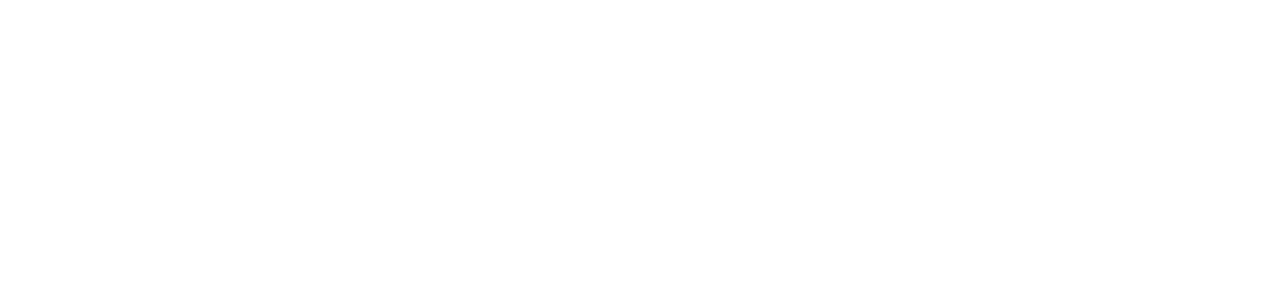
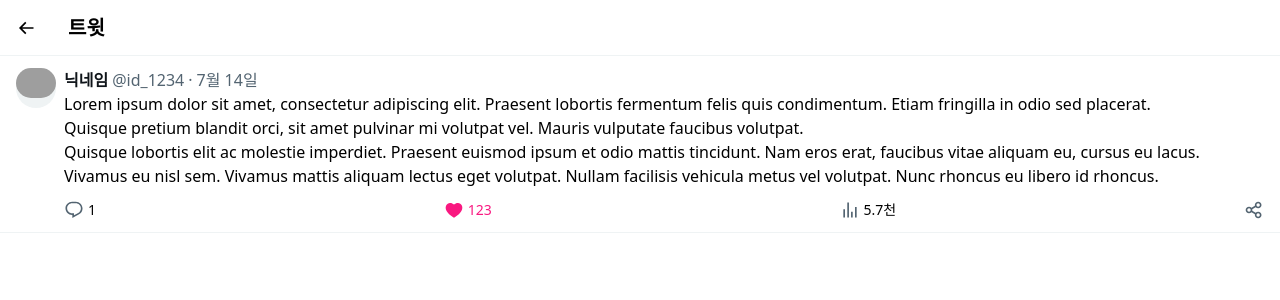
Before and after one commit to rwajm/twitter-project-frontend, a React (Create React App) app: page /1/tweets/1 in a window 1280 px wide. Before the commit this address had no page. Shown: the top 300 px of the page. Built offline with nearby package versions, Linux system fonts and the light colour scheme; no server answers; grey boxes are pictures that could not be loaded.

Commit message:
트윗 페이지 구현, 트윗 컴포넌트 기능구현, 이외 자잘한 수정

```diff
--- a/package.json
+++ b/package.json
@@ -7,11 +7,14 @@
     "@testing-library/react": "^13.4.0",
     "@testing-library/user-event": "^13.5.0",
     "axios": "^1.7.7",
+    "lodash": "^4.17.21",
     "react": "^18.3.1",
     "react-dom": "^18.3.1",
+    "react-hook-form": "^7.53.0",
     "react-lines-ellipsis": "^0.15.4",
     "react-router-dom": "^6.24.0",
     "react-scripts": "5.0.1",
+    "tailwind-scrollbar-hide": "^1.1.7",
     "web-vitals": "^2.1.4"
   },
   "scripts": {
--- a/src/App.jsx
+++ b/src/App.jsx
@@ -17,7 +17,7 @@
         <Route path='home' element={<HomePage />} />
         <Route path='compose/post' element={<ComposePage />} />
         <Route path='/:userId' element={<UserPage />} />
-        <Route path='/:userId/status/:tweetId' element={<TweetPage />} />
+        <Route path='/:userId/tweets/:tweetId' element={<TweetPage />} />
       </Routes>
     </BrowserRouter>
   );
--- a/src/components/Tweet.jsx
+++ b/src/components/Tweet.jsx
@@ -7,60 +7,67 @@
 //context api로 로그인 정보
 const loggedUser = { id: 'a' };
 
-const dummy =
-{
-  id: 1,
-  date: '2024-07-14T10:25:18.000Z',
-  userId: 'id_1234',
-  userName: '닉네임',
-  userProfile: 'https://pbs.twimg.com/profile_images/1519473997263810560/5OiJhV9h_400x400.jpg',
-  text: "Lorem ipsum dolor sit amet, consectetur adipiscing elit. Praesent lobortis fermentum felis quis condimentum. Etiam fringilla in odio sed placerat.\r\nQuisque pretium blandit orci, sit amet pulvinar mi volutpat vel. Mauris vulputate faucibus volutpat.\r\nQuisque lobortis elit ac molestie imperdiet. Praesent euismod ipsum et odio mattis tincidunt. Nam eros erat, faucibus vitae aliquam eu, cursus eu lacus.\r\nVivamus eu nisl sem. Vivamus mattis aliquam lectus eget volutpat. Nullam facilisis vehicula metus vel volutpat. Nunc rhoncus eu libero id rhoncus.",
-  likeData: true
-};
-
 const Tweet = ({
     tweetId,
+    date,
     userId,
     userName,
     userProfile,
-    date,
     text,
     // images,
-    mentions,
-    //retweet,
-    likes,
-    views,
-    prevTweet,
+    // mentions,
+    // retweet,
+    // likes,
+    // views,
+    // prevTweet,
     likeData,
 }) => {
 
     const location = useLocation();
     const navigate = useNavigate();
 
-    // 더보기 버튼(다른 방법이 있을까?)
+    const tweetRef = useRef(null);
     const textRef = useRef(null);
 
-    const [more, setMore] = useState(false);
+    const [isOverflowing, setIsOverflowing] = useState(false);
     const [liked, setLiked] = useState(false);
 
+    // 타임라인에서 트윗 카드 클릭 구현
+    useEffect(() => {
+        function gotoTweet() {
+            // console.log('article clicked');
+            navigate(`/${userId}/tweets/${tweetId}`);
+        }
+
+        const regex = /\/[A-Za-z0-9]+\/[A-Za-z]+\/[0-9]+/i;
+        if (!regex.test(location.pathname)) {
+            console.log(location.pathname);
+            tweetRef.current.addEventListener('click', gotoTweet);
+        }
+    }, [location.pathname, userId, tweetId, navigate]);
+
     // 더보기 버튼 구현
-    const regex = /^[a-zA-Z0-9_]{4,15}\/tweets\/1234$/i;
+    const checkOverflowing = () => {
+        const tweet = textRef.current;
+
+        setIsOverflowing(tweet.scrollHeight > tweet.clientHeight);
+    };
 
     useEffect(() => {
-        if (regex.test(location.pathname)) checkText();
-    }, [location.pathname]);
+        checkOverflowing();
+    }, []);
 
-    // 좋아요 버튼 구현
+    // 좋아요 버튼 구현; 의존성 문제 추후 확인
     useEffect(() => {
         setLiked(likeData);
-    }, [liked]);
+    }, [liked, likeData]);
 
     // // 임시 핸들러
     // const likeHandler = (e) => {
     //     setLiked(liked ? false : true);
     // }
 
-    const likeHandler = (e) => {
+    const likeHandler = async (e) => {
 
         const likeInfo = {
             tweetId: tweetId,
@@ -69,35 +76,36 @@
 
         // {tweetId}/like 라우터로 데이터 보냄
         if (liked) {
-            axios.delete(`${tweetId}/like`, likeInfo)
+            axios.delete(`tweets/${tweetId}/like`, likeInfo)
                 .then((res) => {
                     // 마음에 들어요 취소 성공 코드 200을 받으면 표시
                     if (res.status === 200) {
                         setLiked(false);
                     }
                     if (res.status === 404) {
-                    return;
+                        alert("없어요");
                     }
+                })
+                .catch((err) => {
+                    alert("좋아요 취소 요청 실패");
                 });
         } else {
-            axios.post(`${tweetId}/like`, likeInfo)
+            axios.post(`tweets/${tweetId}/like`, likeInfo)
                 .then((res) => {
+                    console.log(res);
                     // 마음에 들어요 저장 성공 코드 200을 받으면 표시
                     if (res.status === 200) {
                         setLiked(true);
                     }
+                    if (res.status === 404) {
+                        alert("없어요");
+                    }
+                })
+                .catch((err) => {
+                    alert("좋아요 요청 실패");
                 });
         }
     }
-
-    const checkText = () => {
-        const tweetContainer = textRef.current;
-        const tweetSpan = tweetContainer.firstElementChild;
-
-        if (tweetSpan.scrollHeight > tweetContainer.clientHeight) {
-            setMore(true);
-        }
-    };
 
     // 트윗 작성 후 경과시간
     const checkElapsedTime = (date) => {
@@ -125,18 +133,13 @@
         }
     }
 
-    function gotoTweet() {
-        console.log('article clicked');
-        navigate(`/${userId}/status/${tweetId}`);
-    }
-
     return (
         <div className='relative w-full'>
-            <div role='tweet' className="tweet flex-row justify-start pt-3 border-solid border-b-[1px] border-b-tlightgray w-full m-0 p-0" onClick={gotoTweet}>
+            <div ref={tweetRef} className="tweet flex-row justify-start pt-3 border-solid border-b-[1px] border-b-tlightgray w-full m-0 p-0">
                 <article className="px-4">
                     <div className="flex w-[100%-2rem]">
                         <div className='flex-none mr-2'>
-                            <Link to={`/${userId}`} onClick={(event)=>event.stopPropagation()}>
+                            <Link to={`/${userId}`} onClick={(e) => e.stopPropagation()}>
                                 <div className='relative profile bg-tlightgray'>
                                     <div className='absolute duration-200 size-10 hover:bg-opacity-15 hover:bg-black' />
                                     <div className="size-10">
@@ -152,14 +155,14 @@
                         <div className="flex flex-col items-start flex-grow flex-shrink pb-3">
                             <div className='flex flex-wrap'>
                                 <div className='pr-1 overflow-hidden text-nowrap text-tblack'>
-                                    <Link to={`/${userId}`} className='font-bold hover:underline' onClick={(event)=>event.stopPropagation()}>
+                                    <Link to={`/${userId}`} className='font-bold hover:underline' onClick={(e) => e.stopPropagation()}>
                                         {userName}
                                     </Link>
                                 </div>
                                 <div className='text-tdarkgray'>
                                     <div className='flex'>
                                         <div className='flex-1 overflow-hidden'>
-                                            <Link to={`/${userId}`} className='hover:no-underline'  onClick={(event)=>event.stopPropagation()}>
+                                            <Link to={`/${userId}`} className='hover:no-underline' onClick={(e) => e.stopPropagation()}>
                                                 <div
                                                 //화면을 극단적으로 줄였을 때의 반응 컨트롤을 위함... 추후 손보기
                                                 //트윗 반응바도 함께 편집
@@ -180,21 +183,21 @@
                                     </div>
                                 </div>
                             </div>
-                            <div className="text-left" ref={textRef}>
-                                <span className="text-left break-all whitespace-pre-wrap pointer-events-auto text-ellipsis line-clamp-10 z-1">
+                            <div className="text-left">
+                                <span ref={textRef} className={`text-left break-all whitespace-pre-wrap pointer-events-auto ${location.pathname === "/home" ? "text-ellipsis line-clamp-10" : ""} z-1`}>
                                     {text}
                                 </span>
-                                {more && (
-                                    <Link to={`/${userId}/status/${tweetId}`} className="text-tblue hover:underline"  onClick={(event)=>event.stopPropagation()}>
+                                {isOverflowing && (
+                                    <Link to={`/${userId}/status/${tweetId}`} className="text-tblue hover:underline" onClick={(e) => e.stopPropagation()}>
                                         더 보기
                                     </Link >
                                 )}
                             </div>
-                            <div role='reactionBar' className='flex justify-between w-full h-5 gap-1 mt-3'>
+                            <div className='flex justify-between w-full h-5 gap-1 mt-3'>
                                 <div role='button' className='button blue'>
                                     <div>
                                         {/*웹 트위터에서는 link가 아니다? 버튼으로 어떻게 할 수 있을지 고민*/}
-                                        <Link to={'/compose/post'} state={{ mentionTo: tweetId }} className='flex flex-row items-center' onClick={(event)=>event.stopPropagation()}>
+                                        <Link to={'/compose/post'} state={{ mentionTo: tweetId }} className='flex flex-row items-center' onClick={(e) => e.stopPropagation()}>
                                             <div className="m-[-8px] button-effect">
                                                 <svg viewBox="0 0 24 24" className="size-5 fill-tdarkgray">
                                                     <path d="M1.751 10c0-4.42 3.584-8 8.005-8h4.366c4.49 0 8.129 3.64 8.129 8.13 0 2.96-1.607 5.68-4.196 7.11l-8.054 4.46v-3.69h-.067c-4.49.1-8.183-3.51-8.183-8.01zm8.005-6c-3.317 0-6.005 2.69-6.005 6 0 3.37 2.77 6.08 6.138 6.01l.351-.01h1.761v2.3l5.087-2.81c1.951-1.08 3.163-3.13 3.163-5.36 0-3.39-2.744-6.13-6.129-6.13H9.756z" />
@@ -205,17 +208,17 @@
                                     </div>
                                 </div>
                                 <div role='button' className='button red'>
-                                    <button className="flex flex-row items-center" onClick={(event)=>{event.stopPropagation();likeHandler();}} >
+                                    <button className="flex flex-row items-center" onClick={(e) => { e.stopPropagation(); likeHandler(); }} >
                                         <div className="m-[-8px] button-effect">
-                                            <svg viewBox="0 0 24 24" className={`size-5 fill-tdarkgray ${liked ? "fill-tred" : null}`}>
+                                            <svg viewBox="0 0 24 24" className={`size-5 fill-tdarkgray ${liked ? "fill-tpink" : null}`}>
                                                 <path d={liked ? ("M20.884 13.19c-1.351 2.48-4.001 5.12-8.379 7.67l-.503.3-.504-.3c-4.379-2.55-7.029-5.19-8.382-7.67-1.36-2.5-1.41-4.86-.514-6.67.887-1.79 2.647-2.91 4.601-3.01 1.651-.09 3.368.56 4.798 2.01 1.429-1.45 3.146-2.1 4.796-2.01 1.954.1 3.714 1.22 4.601 3.01.896 1.81.846 4.17-.514 6.67z") : ("M16.697 5.5c-1.222-.06-2.679.51-3.89 2.16l-.805 1.09-.806-1.09C9.984 6.01 8.526 5.44 7.304 5.5c-1.243.07-2.349.78-2.91 1.91-.552 1.12-.633 2.78.479 4.82 1.074 1.97 3.257 4.27 7.129 6.61 3.87-2.34 6.052-4.64 7.126-6.61 1.111-2.04 1.03-3.7.477-4.82-.561-1.13-1.666-1.84-2.908-1.91zm4.187 7.69c-1.351 2.48-4.001 5.12-8.379 7.67l-.503.3-.504-.3c-4.379-2.55-7.029-5.19-8.382-7.67-1.36-2.5-1.41-4.86-.514-6.67.887-1.79 2.647-2.91 4.601-3.01 1.651-.09 3.368.56 4.798 2.01 1.429-1.45 3.146-2.1 4.796-2.01 1.954.1 3.714 1.22 4.601 3.01.896 1.81.846 4.17-.514 6.67z")} />
                                             </svg>
                                         </div>
-                                        <span className={`px-1 text-sm ${liked ? "text-tred" : null} `}>123</span>
+                                        <span className={`px-1 text-sm ${liked ? "text-tpink" : null} `}>123</span>
                                     </button>
                                 </div>
                                 <div role='button' className='button blue'>
-                                    <Link aria-label="5784 조회수" className='flex flex-row items-center' onClick={(event)=>event.stopPropagation()}>
+                                    <Link aria-label="5784 조회수" className='flex flex-row items-center' onClick={(e) => e.stopPropagation()}>
                                         <div className="m-[-8px] button-effect">
                                             <svg viewBox="0 0 24 24" className='size-5 fill-tdarkgray'>
                                                 <path d="M8.75 21V3h2v18h-2zM18 21V8.5h2V21h-2zM4 21l.004-10h2L6 21H4zm9.248 0v-7h2v7h-2z" />
--- a/src/index.css
+++ b/src/index.css
@@ -10,6 +10,7 @@
     a, button {
         @apply relative pointer-events-auto z-1
     }
+
 }
 
 @layer components {
@@ -48,11 +49,11 @@
         }
 
         svg {
-            @apply fill-tred
+            @apply fill-tpink
         }
 
         span {
-            @apply text-tred
+            @apply text-tpink
         }
     }
 
--- a/src/pages/HomePage.jsx
+++ b/src/pages/HomePage.jsx
@@ -1,5 +1,4 @@
 import Header from "components/Home/Header";
-import TopBar from "components/Home/TopBar";
 import Content from "components/Content";
 import TabBar from "components/Home/TabBar";
 
@@ -7,8 +6,11 @@
   return (
     <>
       <div>
+        <div className="fixed flex flex-row top-0 items-center justify-center w-full h-14 bg-white/85 backdrop-blur-md border-solid border-b-[1px] border-b-tlightgray z-50 select-none" aria-hidden="true" draggable="false">
+          <img alt="Twitout" src="/logo192.png" className="pointer-events-none select-none size-8" draggable="false" role="presentation" />
+        </div>
+        {/** 글쓰기 버튼 컴포넌트로 분리하여 기능 구현 */}
         <TabBar />
-        <TopBar />
       </div>
       <div className="flex flex-col items-center w-full">
         <div className="w-full max-w-2xl border-solid border-tlightgray border-[1px]">
--- a/src/pages/TweetPage.jsx
+++ b/src/pages/TweetPage.jsx
@@ -0,0 +1,63 @@
+import { useEffect, useState } from "react";
+import { useLocation } from "react-router-dom";
+import axios from "axios";
+
+import Tweet from "components/Tweet";
+
+const dummy =
+{
+    id: 1,
+    date: '2024-07-14T10:25:18.000Z',
+    userId: 'id_1234',
+    userName: '닉네임',
+    userProfile: 'https://pbs.twimg.com/profile_images/1519473997263810560/5OiJhV9h_400x400.jpg',
+    text: "Lorem ipsum dolor sit amet, consectetur adipiscing elit. Praesent lobortis fermentum felis quis condimentum. Etiam fringilla in odio sed placerat.\r\nQuisque pretium blandit orci, sit amet pulvinar mi volutpat vel. Mauris vulputate faucibus volutpat.\r\nQuisque lobortis elit ac molestie imperdiet. Praesent euismod ipsum et odio mattis tincidunt. Nam eros erat, faucibus vitae aliquam eu, cursus eu lacus.\r\nVivamus eu nisl sem. Vivamus mattis aliquam lectus eget volutpat. Nullam facilisis vehicula metus vel volutpat. Nunc rhoncus eu libero id rhoncus.",
+    likeData: true
+};
+
+const TweetPage = () => {
+    const [tweet, setTweet] = useState();
+    const location = useLocation();
+
+    useEffect(() => {
+        const regex = /\/tweets\/(\d+)/;
+        const tweetId = location.pathname.match(regex)[1];
+        axios.get(`http://localhost:8080/tweets/${tweetId}`)
+            .then(res => setTweet(res.data))
+            .catch(err => { setTweet(dummy); console.log(err); })
+    }, [location]);
+
+    return (
+        <>
+            <div className="flex flex-row gap-4 items-center w-full h-14 bg-white/85 backdrop-blur-md border-solid border-b-[1px] border-b-tlightgray z-50 px-4" draggable="false">
+                {/** 추후 컴포넌트로 분리해서 기능 구현; useNavigate */}
+                <button className="relative flex items-center justify-center -left-2 size-9">
+                    <svg viewBox="0 0 24 24" aria-hidden="true" className="size-5"> <path d="M7.414 13l5.043 5.04-1.414 1.42L3.586 12l7.457-7.46 1.414 1.42L7.414 11H21v2H7.414z" />
+                    </svg>
+                </button>
+                <span className="text-xl font-bold">트윗</span>
+            </div>
+            {tweet ? (
+                <Tweet
+                    tweetId={tweet.id}
+                    userId={tweet.userId}
+                    userName={tweet.userName}
+                    userProfile={tweet.userProfile}
+                    date={tweet.date}
+                    text={tweet.text}
+                    // images={tweet.images}
+                    // mentions={tweet.mentions}
+                    // retweet={tweet.retweet}
+                    likes={tweet.likes}
+                    // views={tweet.views}
+                    // prevTweetId={tweet.prevTweetId}
+                    likeData={tweet.likeData}
+                />
+            ) : (
+                <p>Loading...</p>
+            )}
+        </>
+    );
+};
+
+export default TweetPage;
```
Also changed, not shown: src/components/Content.jsx (+12 -12 lines), src/components/Home/TopBar.jsx (deleted, +0 -8 lines), src/pages/HelloPage.jsx (+27 -27 lines), tailwind.config.js (+4 -3 lines), 1 other file (tests, documents, lock files or other folders). Lines whose indentation alone changed are shown as unchanged.
